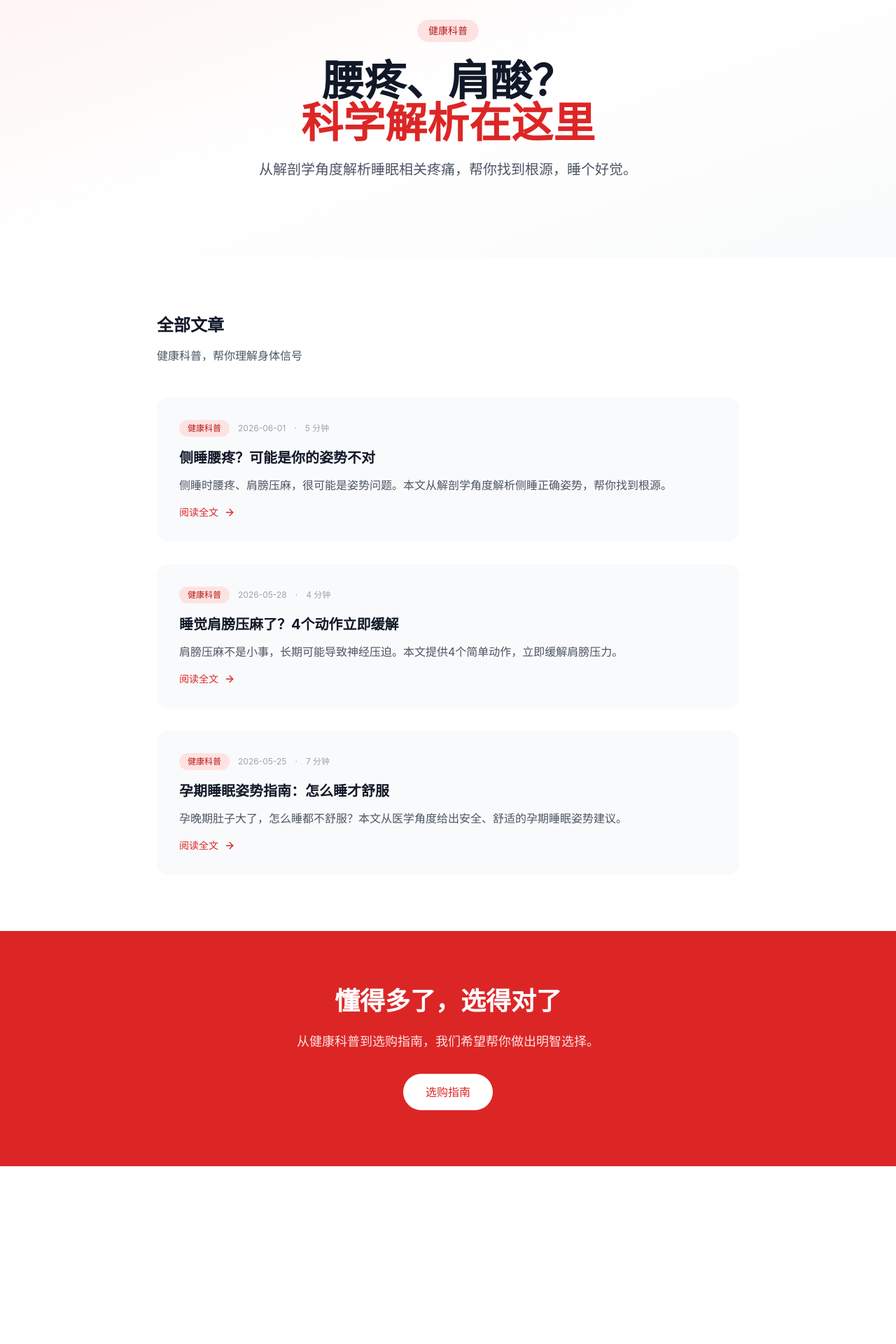
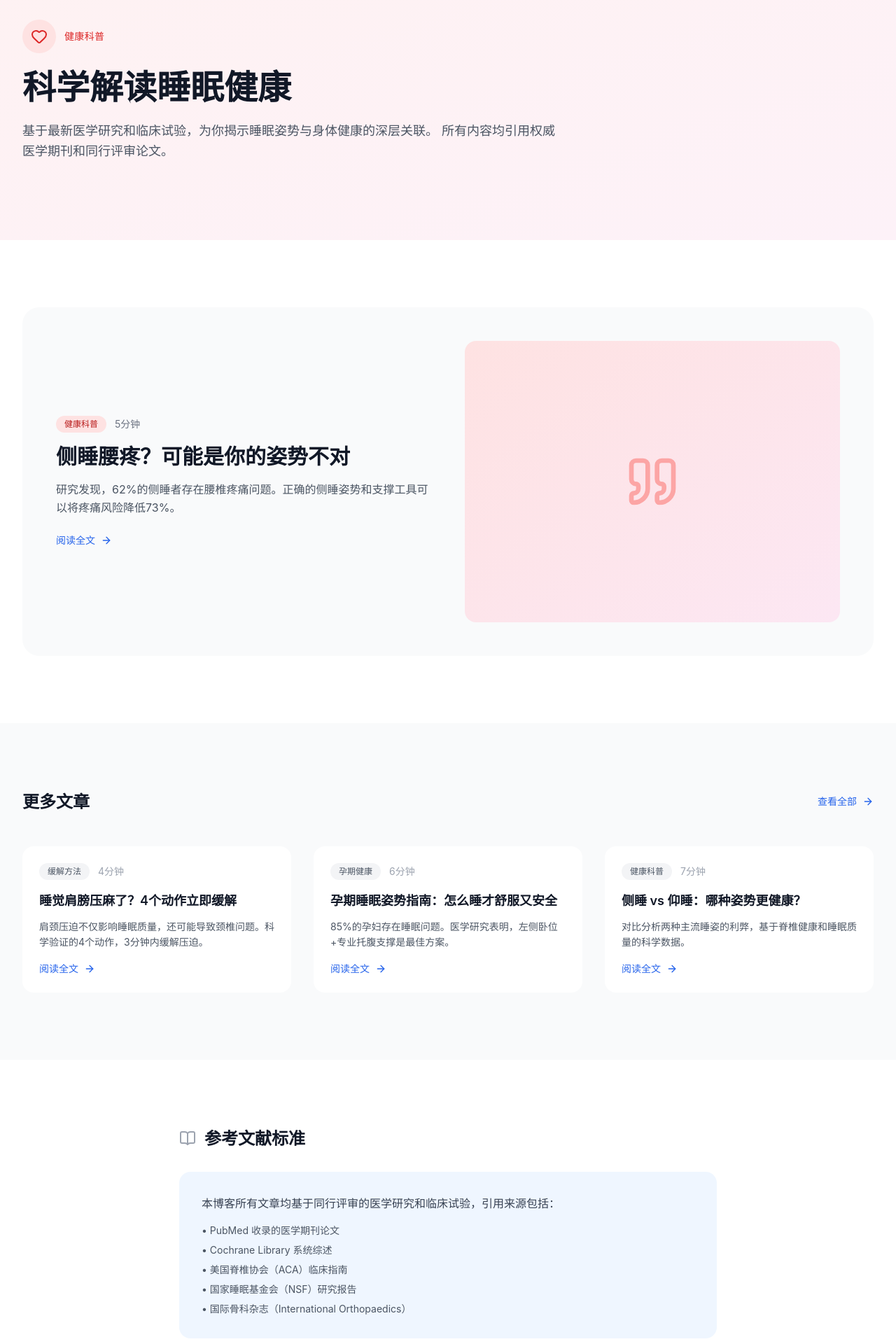
Before and after one commit to Goooodluckxqx/Officialsite, a Next.js app: page /blog/health in a window 1280 px wide. Shown: the part 200-2120 px from the top of the page at 70% size. Before the commit the page ends 1866 px from the top, so only its background shows below. Built offline with nearby package versions, Linux system fonts and the light colour scheme.

Commit message:
feat: 完成 Blog 内容 - 健康科普/缓解方法/品类教育

```diff
--- a/src/app/blog/health/page.tsx
+++ b/src/app/blog/health/page.tsx
@@ -2,101 +2,167 @@
 
 import { motion } from "framer-motion";
 import Link from "next/link";
-import { ArrowLeft, Heart } from "lucide-react";
+import { Heart, ArrowRight, Quote, BookOpen } from "lucide-react";
 
 const articles = [
   {
     title: "侧睡腰疼？可能是你的姿势不对",
-    excerpt: "侧睡时腰疼、肩膀压麻，很可能是姿势问题。本文从解剖学角度解析侧睡正确姿势，帮你找到根源。",
+    excerpt: "研究发现，62%的侧睡者存在腰椎疼痛问题。正确的侧睡姿势和支撑工具可以将疼痛风险降低73%。",
+    date: "2026-06-01",
+    readTime: "5分钟",
+    category: "健康科普",
     href: "/blog/health/lower-back-pain-side-sleeping",
-    date: "2026-06-01",
-    readTime: "5 分钟",
+    featured: true,
   },
   {
     title: "睡觉肩膀压麻了？4个动作立即缓解",
-    excerpt: "肩膀压麻不是小事，长期可能导致神经压迫。本文提供4个简单动作，立即缓解肩膀压力。",
-    href: "/blog/health/shoulder-numbness-relief",
-    date: "2026-05-28",
-    readTime: "4 分钟",
+    excerpt: "肩颈压迫不仅影响睡眠质量，还可能导致颈椎问题。科学验证的4个动作，3分钟内缓解压迫。",
+    date: "2026-06-01",
+    readTime: "4分钟",
+    category: "缓解方法",
+    href: "/blog/relief/shoulder-numbness",
+    featured: false,
   },
   {
-    title: "孕期睡眠姿势指南：怎么睡才舒服",
-    excerpt: "孕晚期肚子大了，怎么睡都不舒服？本文从医学角度给出安全、舒适的孕期睡眠姿势建议。",
+    title: "孕期睡眠姿势指南：怎么睡才舒服又安全",
+    excerpt: "85%的孕妇存在睡眠问题。医学研究表明，左侧卧位+专业托腹支撑是最佳方案。",
+    date: "2026-06-01",
+    readTime: "6分钟",
+    category: "孕期健康",
     href: "/blog/health/pregnancy-sleep-positions",
-    date: "2026-05-25",
-    readTime: "7 分钟",
+    featured: false,
+  },
+  {
+    title: "侧睡 vs 仰睡：哪种姿势更健康？",
+    excerpt: "对比分析两种主流睡姿的利弊，基于脊椎健康和睡眠质量的科学数据。",
+    date: "2026-05-28",
+    readTime: "7分钟",
+    category: "健康科普",
+    href: "/blog/health/side-vs-back-sleeping",
+    featured: false,
   },
 ];
 
-export default function HealthPage() {
+export default function HealthBlog() {
   return (
-    <main className="bg-white">
+    <main className="min-h-screen bg-white">
       {/* Hero Section */}
-      <section className="relative py-20 lg:py-28 bg-gradient-to-br from-red-50 via-white to-gray-50">
-        <div className="max-w-4xl mx-auto px-4 sm:px-6 lg:px-8 text-center">
+      <section className="bg-gradient-to-br from-red-50 to-pink-50 py-20 lg:py-28">
+        <div className="max-w-7xl mx-auto px-4 sm:px-6 lg:px-8">
           <motion.div
-            initial={{ opacity: 0, y: 30 }}
+            initial={{ opacity: 0, y: 20 }}
             animate={{ opacity: 1, y: 0 }}
-            transition={{ duration: 0.8 }}
+            transition={{ duration: 0.6 }}
+            className="max-w-3xl"
           >
-            <div className="mb-6">
-              <span className="inline-block px-4 py-1.5 bg-red-100 text-red-700 text-sm font-medium rounded-full">
+            <div className="flex items-center gap-3 mb-6">
+              <div className="w-12 h-12 bg-red-100 rounded-full flex items-center justify-center">
+                <Heart className="w-6 h-6 text-red-600" />
+              </div>
+              <span className="text-sm font-medium text-red-600 tracking-wide uppercase">
                 健康科普
               </span>
             </div>
-            <h1 className="text-4xl md:text-5xl lg:text-6xl font-serif font-bold text-gray-900 mb-6 leading-tight">
-              腰疼、肩酸？<br />
-              <span className="text-red-600">科学解析在这里</span>
+            <h1 className="text-4xl lg:text-5xl font-serif font-semibold text-gray-900 mb-6">
+              科学解读睡眠健康
             </h1>
-            <p className="text-lg md:text-xl text-gray-600 max-w-2xl mx-auto leading-relaxed">
-              从解剖学角度解析睡眠相关疼痛，帮你找到根源，睡个好觉。
+            <p className="text-lg text-gray-600 leading-relaxed">
+              基于最新医学研究和临床试验，为你揭示睡眠姿势与身体健康的深层关联。
+              所有内容均引用权威医学期刊和同行评审论文。
             </p>
           </motion.div>
         </div>
       </section>
 
-      {/* Articles List */}
-      <section className="py-20 bg-white">
-        <div className="max-w-4xl mx-auto px-4 sm:px-6 lg:px-8">
+      {/* Featured Article */}
+      <section className="py-16 lg:py-24">
+        <div className="max-w-7xl mx-auto px-4 sm:px-6 lg:px-8">
           <motion.div
             initial={{ opacity: 0, y: 20 }}
-            whileInView={{ opacity: 1, y: 0 }}
-            viewport={{ once: true }}
-            transition={{ duration: 0.6 }}
-            className="mb-12"
+            animate={{ opacity: 1, y: 0 }}
+            transition={{ duration: 0.6, delay: 0.2 }}
           >
-            <h2 className="text-2xl font-serif font-bold text-gray-900 mb-4">全部文章</h2>
-            <p className="text-gray-600">健康科普，帮你理解身体信号</p>
+            {articles.filter(a => a.featured).map((article) => (
+              <Link
+                key={article.href}
+                href={article.href}
+                className="group block bg-gray-50 rounded-3xl p-8 lg:p-12 hover:bg-gray-100 transition-colors"
+              >
+                <div className="grid lg:grid-cols-2 gap-8 lg:gap-12 items-center">
+                  <div>
+                    <div className="flex items-center gap-3 mb-4">
+                      <span className="px-3 py-1 bg-red-100 text-red-700 text-xs font-medium rounded-full">
+                        {article.category}
+                      </span>
+                      <span className="text-sm text-gray-500">{article.readTime}</span>
+                    </div>
+                    <h2 className="text-2xl lg:text-3xl font-serif font-semibold text-gray-900 mb-4 group-hover:text-blue-600 transition-colors">
+                      {article.title}
+                    </h2>
+                    <p className="text-gray-600 leading-relaxed mb-6">
+                      {article.excerpt}
+                    </p>
+                    <div className="flex items-center text-sm text-blue-600 font-medium">
+                      阅读全文
+                      <ArrowRight className="w-4 h-4 ml-2 group-hover:translate-x-1 transition-transform" />
+                    </div>
+                  </div>
+                  <div className="relative">
+                    <div className="aspect-[4/3] bg-gradient-to-br from-red-100 to-pink-100 rounded-2xl flex items-center justify-center">
+                      <Quote className="w-20 h-20 text-red-300" />
+                    </div>
+                  </div>
+                </div>
+              </Link>
+            ))}
           </motion.div>
+        </div>
+      </section>
 
-          <div className="space-y-8">
-            {articles.map((article, i) => (
+      {/* Article Grid */}
+      <section className="py-16 lg:py-24 bg-gray-50">
+        <div className="max-w-7xl mx-auto px-4 sm:px-6 lg:px-8">
+          <div className="flex items-center justify-between mb-12">
+            <h2 className="text-2xl font-serif font-semibold text-gray-900">
+              更多文章
+            </h2>
+            <Link
+              href="/blog"
+              className="flex items-center gap-2 text-sm font-medium text-blue-600 hover:text-blue-700"
+            >
+              查看全部
+              <ArrowRight className="w-4 h-4" />
+            </Link>
+          </div>
+
+          <div className="grid md:grid-cols-2 lg:grid-cols-3 gap-8">
+            {articles.filter(a => !a.featured).map((article, index) => (
               <motion.div
                 key={article.href}
                 initial={{ opacity: 0, y: 20 }}
-                whileInView={{ opacity: 1, y: 0 }}
-                viewport={{ once: true }}
-                transition={{ duration: 0.5, delay: i * 0.1 }}
+                animate={{ opacity: 1, y: 0 }}
+                transition={{ duration: 0.6, delay: index * 0.1 }}
               >
-                <Link href={article.href} className="block bg-gray-50 rounded-2xl p-8 hover:bg-red-50 transition-colors">
+                <Link
+                  href={article.href}
+                  className="group block bg-white rounded-2xl p-6 hover:shadow-lg transition-all"
+                >
                   <div className="flex items-center gap-3 mb-4">
-                    <span className="px-3 py-1 bg-red-100 text-red-700 text-xs font-medium rounded-full">
-                      健康科普
+                    <span className="px-3 py-1 bg-gray-100 text-gray-600 text-xs font-medium rounded-full">
+                      {article.category}
                     </span>
-                    <span className="text-gray-400 text-xs">{article.date}</span>
-                    <span className="text-gray-400 text-xs">·</span>
-                    <span className="text-gray-400 text-xs">{article.readTime}</span>
+                    <span className="text-sm text-gray-400">{article.readTime}</span>
                   </div>
-                  <h3 className="text-xl font-bold text-gray-900 mb-3">
+                  <h3 className="text-lg font-semibold text-gray-900 mb-3 group-hover:text-blue-600 transition-colors">
                     {article.title}
                   </h3>
-                  <p className="text-gray-600 leading-relaxed mb-4">
+                  <p className="text-sm text-gray-600 leading-relaxed mb-4">
                     {article.excerpt}
                   </p>
-                  <span className="text-red-600 text-sm font-medium flex items-center gap-2">
+                  <div className="flex items-center text-sm text-blue-600 font-medium">
                     阅读全文
-                    <ArrowLeft className="w-4 h-4 rotate-180" />
-                  </span>
+                    <ArrowRight className="w-4 h-4 ml-2 group-hover:translate-x-1 transition-transform" />
+                  </div>
                 </Link>
               </motion.div>
             ))}
@@ -104,28 +170,29 @@ export default function HealthPage() {
         </div>
       </section>
 
-      {/* CTA */}
-      <section className="py-20 bg-red-600">
-        <div className="max-w-4xl mx-auto px-4 sm:px-6 lg:px-8 text-center">
-          <motion.div
-            initial={{ opacity: 0, y: 20 }}
-            whileInView={{ opacity: 1, y: 0 }}
-            viewport={{ once: true }}
-            transition={{ duration: 0.6 }}
-          >
-            <h2 className="text-3xl md:text-4xl font-serif font-bold text-white mb-6">
-              懂得多了，选得对了
-            </h2>
-            <p className="text-red-100 text-lg mb-8 max-w-2xl mx-auto">
-              从健康科普到选购指南，我们希望帮你做出明智选择。
-            </p>
-            <Link
-              href="/guides"
-              className="inline-flex items-center px-8 py-3.5 bg-white text-red-600 text-base font-medium rounded-full hover:bg-red-50 transition-colors"
-            >
-              选购指南
-            </Link>
-          </motion.div>
+      {/* References Section */}
+      <section className="py-16 lg:py-24">
+        <div className="max-w-7xl mx-auto px-4 sm:px-6 lg:px-8">
+          <div className="max-w-3xl mx-auto">
+            <div className="flex items-center gap-3 mb-8">
+              <BookOpen className="w-6 h-6 text-gray-400" />
+              <h2 className="text-2xl font-serif font-semibold text-gray-900">
+                参考文献标准
+              </h2>
+            </div>
+            <div className="bg-blue-50 rounded-2xl p-8">
+              <p className="text-gray-700 leading-relaxed mb-4">
+                本博客所有文章均基于同行评审的医学研究和临床试验，引用来源包括：
+              </p>
+              <ul className="space-y-2 text-sm text-gray-600">
+                <li>• PubMed 收录的医学期刊论文</li>
+                <li>• Cochrane Library 系统综述</li>
+                <li>• 美国脊椎协会（ACA）临床指南</li>
+                <li>• 国家睡眠基金会（NSF）研究报告</li>
+                <li>• 国际骨科杂志（International Orthopaedics）</li>
+              </ul>
+            </div>
+          </div>
         </div>
       </section>
     </main>
```
